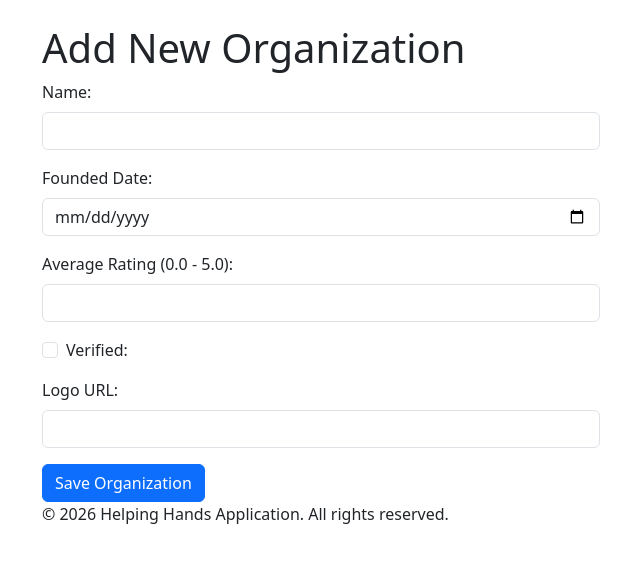
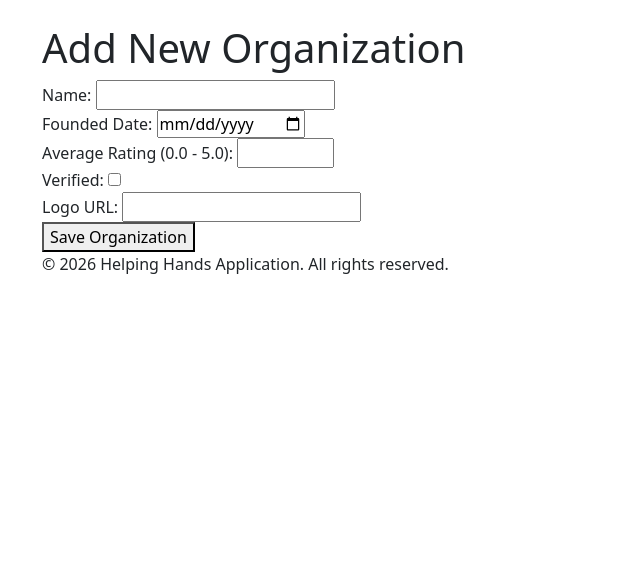
Before and after one commit to omyldrm/helpinghands, a Spring Boot app: page /organizations/add in a window 1280 px wide. Shown: the part 57-620 px from the top of the page, without its empty margins (40-680 px from the left). Run offline with Spring Boot 4, Linux system fonts and the light colour scheme; some libraries are stand-ins or nearby versions.

Commit message:
Bug fixes

```diff
--- a/src/main/resources/templates/add-organizations.html
+++ b/src/main/resources/templates/add-organizations.html
@@ -15,40 +15,41 @@
             <h1 th:text="#{add-organizations.title}">Add New Organization</h1>
         </div>
 
-        <form class="col-lg-6" th:action="@{/organizations/add}" th:object="${organizationForm}" method="post" novalidate>
+        <form th:action="@{/organizations/add}" th:object="${organizationForm}" method="post" novalidate>
             <div class="alert alert-danger" th:if="${#fields.hasErrors('*')}" th:text="#{add-events.globalError}">
                 Please fix the errors below before submitting the form.
             </div>
 
-            <div class="mb-3">
-                <label for="name" class="form-label" th:text="#{add-organizations.form.name}">Name:</label>
-                <input type="text" id="name" class="form-control" th:field="*{name}" th:errorclass="is-invalid"/>
-                <div class="invalid-feedback" th:if="${#fields.hasErrors('name')}" th:errors="*{name}">Name error</div>
+            <div>
+                <label for="name" th:text="#{add-organizations.form.name}">Name:</label>
+                <input type="text" id="name" th:field="*{name}" required/>
+                <span class="text-danger" th:if="${#fields.hasErrors('name')}" th:errors="*{name}">Name error</span>
             </div>
 
-            <div class="mb-3">
-                <label for="foundedDate" class="form-label" th:text="#{add-organizations.form.founded}">Founded Date:</label>
-                <input type="date" id="foundedDate" class="form-control" th:field="*{foundedDate}" th:errorclass="is-invalid"/>
-                <div class="invalid-feedback" th:if="${#fields.hasErrors('foundedDate')}" th:errors="*{foundedDate}">Founded date error</div>
+            <div>
+                <label for="foundedDate" th:text="#{add-organizations.form.founded}">Founded Date:</label>
+                <input type="date" id="foundedDate" th:field="*{foundedDate}" required/>
+                <span class="text-danger" th:if="${#fields.hasErrors('foundedDate')}" th:errors="*{foundedDate}">Founded date error</span>
             </div>
 
-            <div class="mb-3">
-                <label for="averageRating" class="form-label" th:text="#{add-organizations.form.rating}">Average Rating (0.0 - 5.0):</label>
-                <input type="number" id="averageRating" step="0.1" class="form-control" th:field="*{averageRating}" th:errorclass="is-invalid"/>
-                <div class="invalid-feedback" th:if="${#fields.hasErrors('averageRating')}" th:errors="*{averageRating}">Rating error</div>
+            <div>
+                <label for="averageRating" th:text="#{add-organizations.form.rating}">Average Rating (0.0 - 5.0):</label>
+                <input type="number" id="averageRating" step="0.1" min="0" max="5" th:field="*{averageRating}" required/>
+                <span class="text-danger" th:if="${#fields.hasErrors('averageRating')}" th:errors="*{averageRating}">Rating error</span>
             </div>
 
-            <div class="mb-3 form-check">
-                <input type="checkbox" id="verified" class="form-check-input" th:field="*{verified}"/>
-                <label for="verified" class="form-check-label" th:text="#{add-organizations.form.verified}">Verified:</label>
+            <div>
+                <label for="verified" th:text="#{add-organizations.form.verified}">
+                    Verified: </label>
+                <input type="checkbox" id="verified" th:field="*{verified}"/>
             </div>
 
-            <div class="mb-3">
-                <label for="logoUrl" class="form-label" th:text="#{add-organizations.form.logoUrl}">Logo URL:</label>
-                <input type="url" id="logoUrl" class="form-control" th:field="*{logoUrl}"/>
+            <div>
+                <label for="logoUrl" th:text="#{add-organizations.form.logoUrl}">Logo URL:</label>
+                <input type="url" id="logoUrl" th:field="*{logoUrl}"/>
             </div>
 
-            <button type="submit" class="btn btn-primary" th:text="#{add-organizations.button.submit}">Save Organization</button>
+            <button type="submit" th:text="#{add-organizations.button.submit}">Save Organization</button>
         </form>
         <footer th:replace="~{fragments/footer :: footer}"></footer>
     </main>
```
